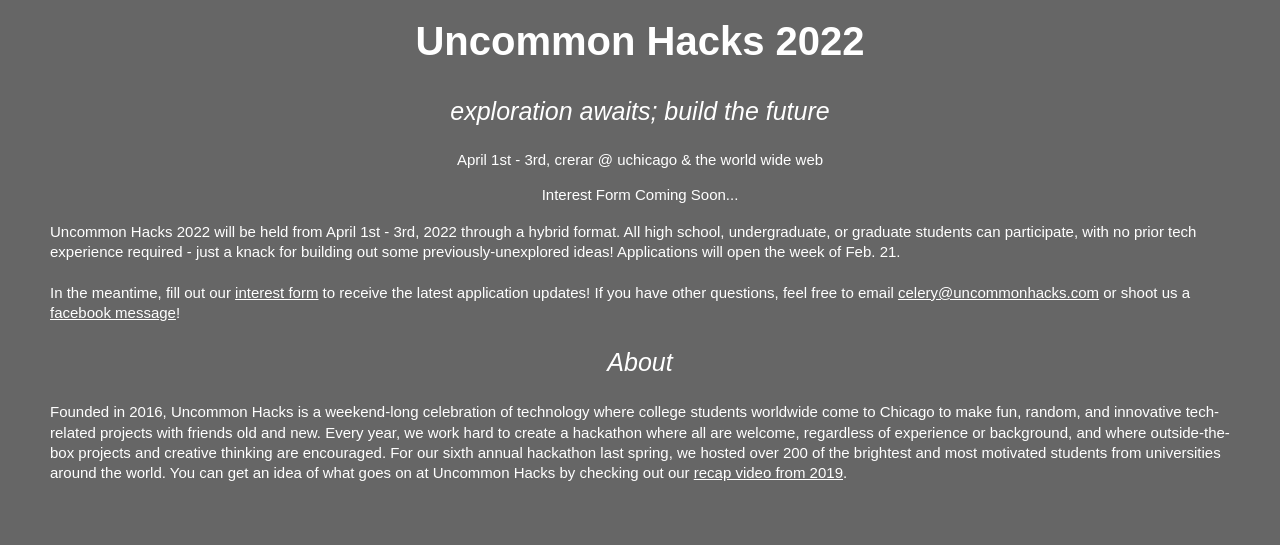
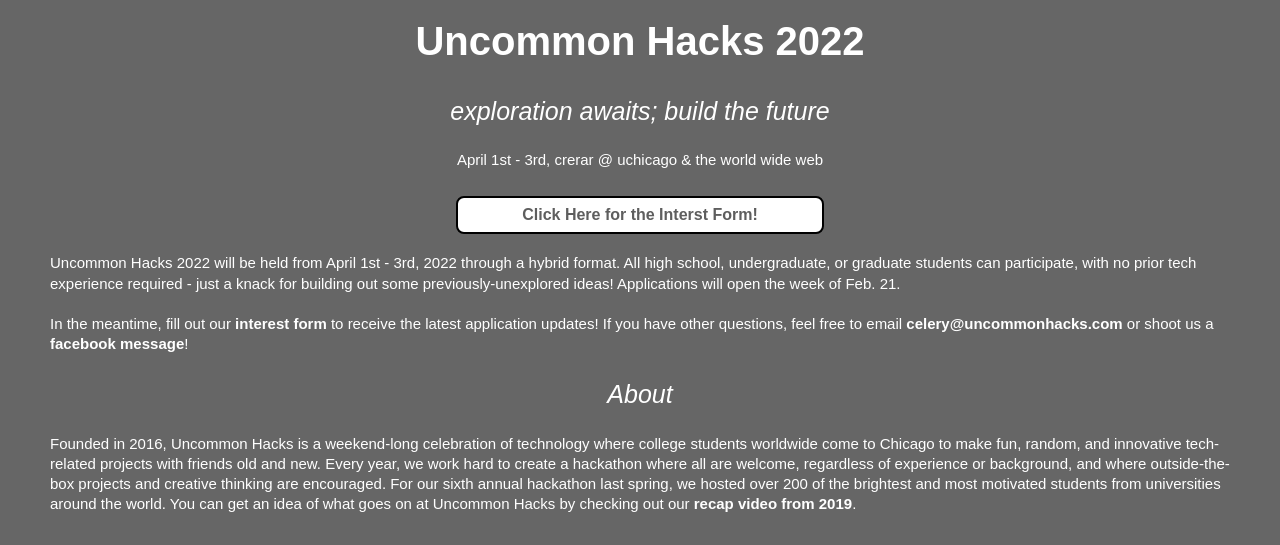
Before and after one commit to uncommonhacks/makes23_temp, a plain HTML site: page index.html in a window 1280 px wide. Shown: the part 192-737 px from the top of the page. Drawn offline with Linux system fonts and the light colour scheme.

Commit message:
fixing overlap

```diff
--- a/index.html
+++ b/index.html
@@ -15,6 +15,31 @@ body {
 
 button {
   font-family: Arial, Helvetica, sans-serif;
+}
+
+.button {
+  border: none;
+  color: white;
+  padding: 8px 64px;
+  text-align: center;
+  text-decoration: none;
+  display: inline-block;
+  font-size: 16px;
+  margin: 4px 2px;
+  transition-duration: 0.4s;
+  cursor: pointer;
+}
+
+.button1 {
+  background-color: white;
+  color: black;
+  border: 2px solid black;
+  border-radius: 8px;
+}
+
+.button1:hover {
+  background-color: black;
+  color: white;
 }
 
 header {
@@ -121,8 +146,43 @@ p {
   color: white
 }
 
+#a_header:link {
+ text-decoration: none;
+ font-weight: bold;
+}
+
+#a_header:hover {
+  color: black;
+  font-weight: bold;
+  text-decoration: none;
+}
+
 #a_body {
   color: black
+}
+
+#a_body:link {
+ text-decoration: none;
+}
+
+#a_body:hover {
+  color: white;
+  font-weight: bold;
+}
+
+#a_button {
+  color: rgb(94, 94, 94)
+}
+
+#a_button:link {
+ text-decoration: none;
+ font-weight: bold;
+}
+
+#a_button:hover {
+  color: white;
+  font-weight: bold;
+  text-decoration: none;
 }
 
 body {
@@ -139,7 +199,7 @@ body {
   <h2>Uncommon Hacks 2022</h2>
     <h3>exploration awaits; build the future</h3>
     <h4>April 1st - 3rd, crerar @ uchicago & the world wide web</h4>
-    <h5>Interest Form Coming Soon...</h5>
+    <button class="button button1"><a href = "https://form.typeform.com/to/M5BOaWpK" id="a_button">Click Here for the Interst Form!</a></button>
   <p>
     Uncommon Hacks 2022 will be held from April 1st - 3rd, 2022 through a hybrid format. All high school, undergraduate, or
     graduate students can participate, with no prior tech experience required - just a knack for building out some
```
